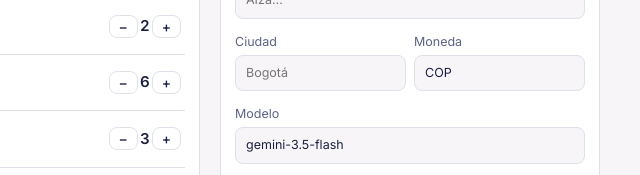
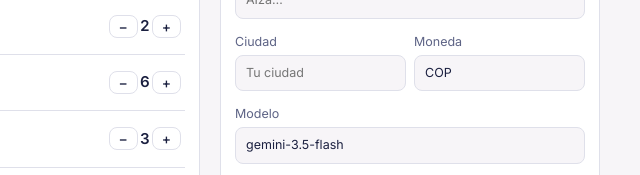
Before and after one commit to davidsant7e/emperatriz-android, a plain HTML site: page web/index.html in a window 1280 px wide. Shown: the part 420-595 px from the top of the page, 614-1254 px from the left. Drawn offline with Linux system fonts and the light colour scheme.

Commit message:
Página del PC: el campo ciudad ya no sugiere Bogotá
Co-Authored-By: Claude Opus 5.5 <noreply@anthropic.com>
Claude-Session: https://claude.ai/code/session_01KBqHb5qWe9RAZi6PUzKf6c

```diff
--- a/web/index.html
+++ b/web/index.html
@@ -117,7 +117,7 @@ pre.out { white-space: pre-wrap; overflow-wrap: anywhere; max-height: 200px; ove
       <h2 id="t-aj">Gemini (precios)</h2>
       <label>Clave de Gemini (se guarda solo en este navegador)<input id="clave" type="password" autocomplete="off" placeholder="AIza…"></label>
       <div class="grid2">
-        <label>Ciudad<input id="ciudad" placeholder="Bogotá"></label>
+        <label>Ciudad<input id="ciudad" placeholder="Tu ciudad"></label>
         <label>Moneda<input id="moneda" value="COP"></label>
       </div>
       <label>Modelo<input id="modelo" value="gemini-3.5-flash"></label>
```
